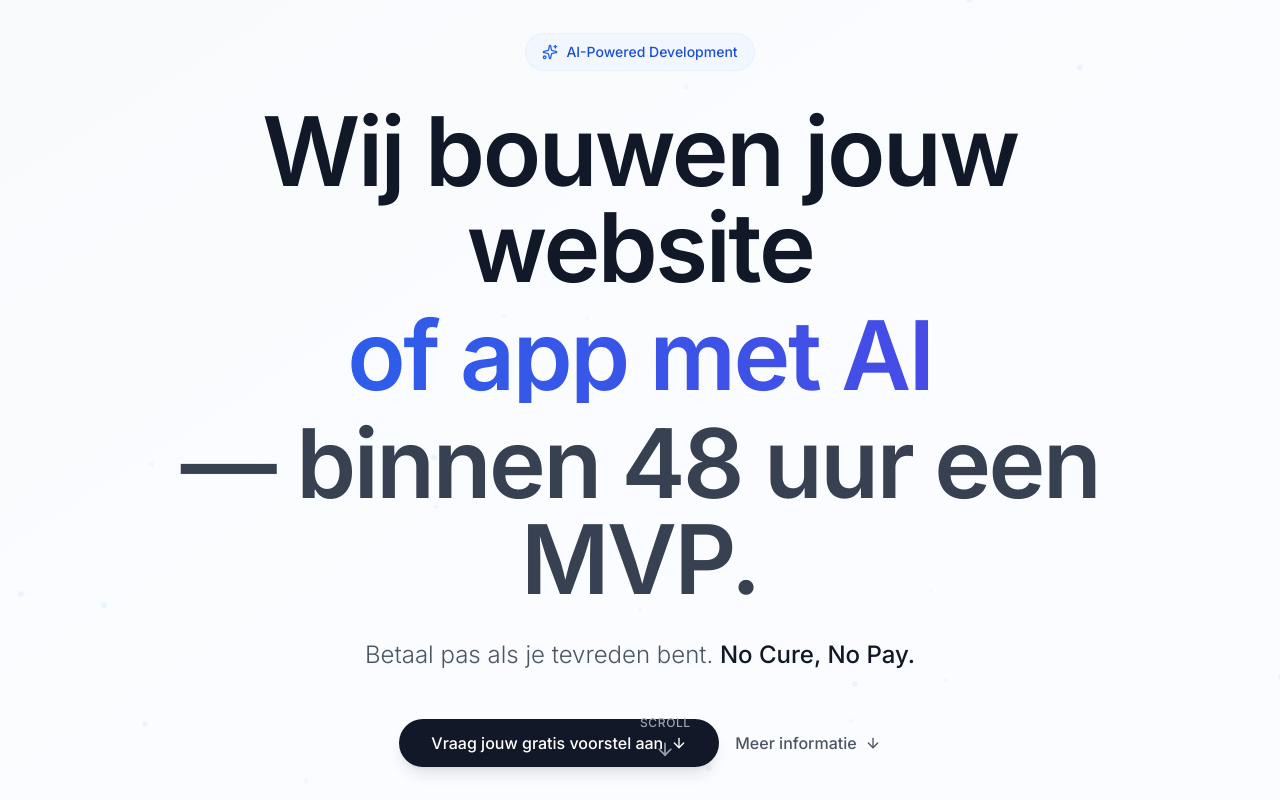
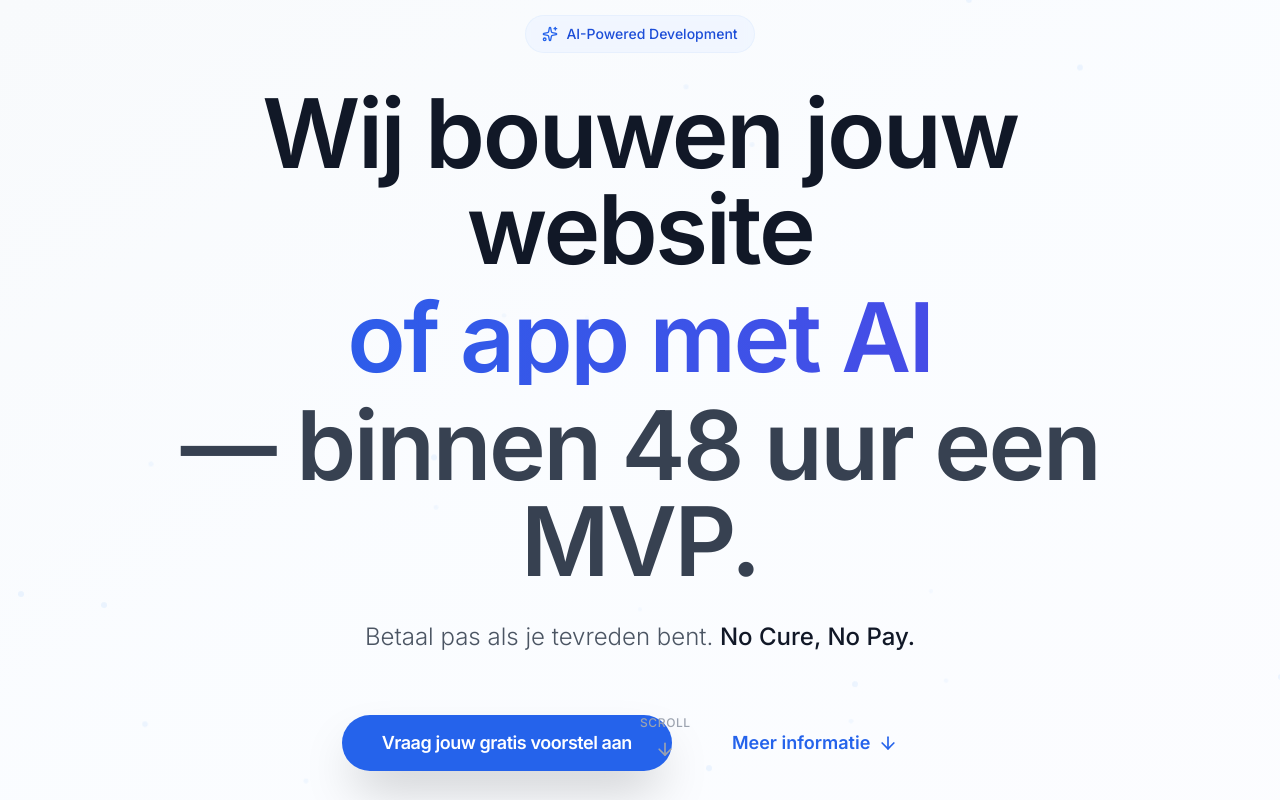
Before and after one commit to frisoboot/ai-builder, a Next.js app: page / in a window 1280 px wide. Shown: the top 800 px of the page. Built offline with nearby package versions, Linux system fonts and the light colour scheme.

Commit message:
Verbeter buttons styling in Hero: grotere, duidelijkere knoppen met betere spacing

```diff
--- a/components/Hero.tsx
+++ b/components/Hero.tsx
@@ -106,27 +106,29 @@ export function Hero({ onScrollToForm }: HeroProps) {
             initial={{ opacity: 0, y: 20 }}
             animate={{ opacity: 1, y: 0 }}
             transition={{ duration: 0.8, delay: 0.7, ease: [0.22, 1, 0.36, 1] }}
-            className="flex flex-col sm:flex-row gap-4 justify-center items-center"
+            className="flex flex-col sm:flex-row gap-5 justify-center items-center mt-2"
           >
-            <motion.div whileHover={{ scale: 1.02 }} whileTap={{ scale: 0.98 }}>
+            <motion.div whileHover={{ scale: 1.03 }} whileTap={{ scale: 0.97 }}>
               <Button
                 onClick={onScrollToForm}
                 size="lg"
-                className="bg-gray-900 hover:bg-gray-800 text-white text-base px-8 py-6 rounded-full shadow-lg hover:shadow-xl transition-all duration-300 font-medium"
+                className="bg-blue-600 hover:bg-blue-700 text-white text-lg px-10 py-7 rounded-full shadow-2xl hover:shadow-blue-200 transition-all duration-500 font-semibold tracking-tight"
               >
                 Vraag jouw gratis voorstel aan
-                <ArrowDown className="ml-2 h-4 w-4" />
               </Button>
             </motion.div>
-            <motion.button
-              onClick={onScrollToForm}
-              whileHover={{ scale: 1.05 }}
-              whileTap={{ scale: 0.95 }}
-              className="text-gray-600 hover:text-gray-900 text-base font-medium transition-colors flex items-center gap-2 group"
+            <motion.div
+              whileHover={{ scale: 1.03 }}
+              whileTap={{ scale: 0.97 }}
             >
-              <span>Meer informatie</span>
-              <ArrowDown className="h-4 w-4 group-hover:translate-y-1 transition-transform" />
-            </motion.button>
+              <button
+                onClick={onScrollToForm}
+                className="px-10 py-7 text-lg font-semibold text-blue-600 hover:text-blue-700 transition-colors flex items-center gap-2 group rounded-full hover:bg-blue-50/50"
+              >
+                <span>Meer informatie</span>
+                <ArrowDown className="h-5 w-5 group-hover:translate-y-0.5 transition-transform duration-300" />
+              </button>
+            </motion.div>
           </motion.div>
         </motion.div>
       </div>
```
